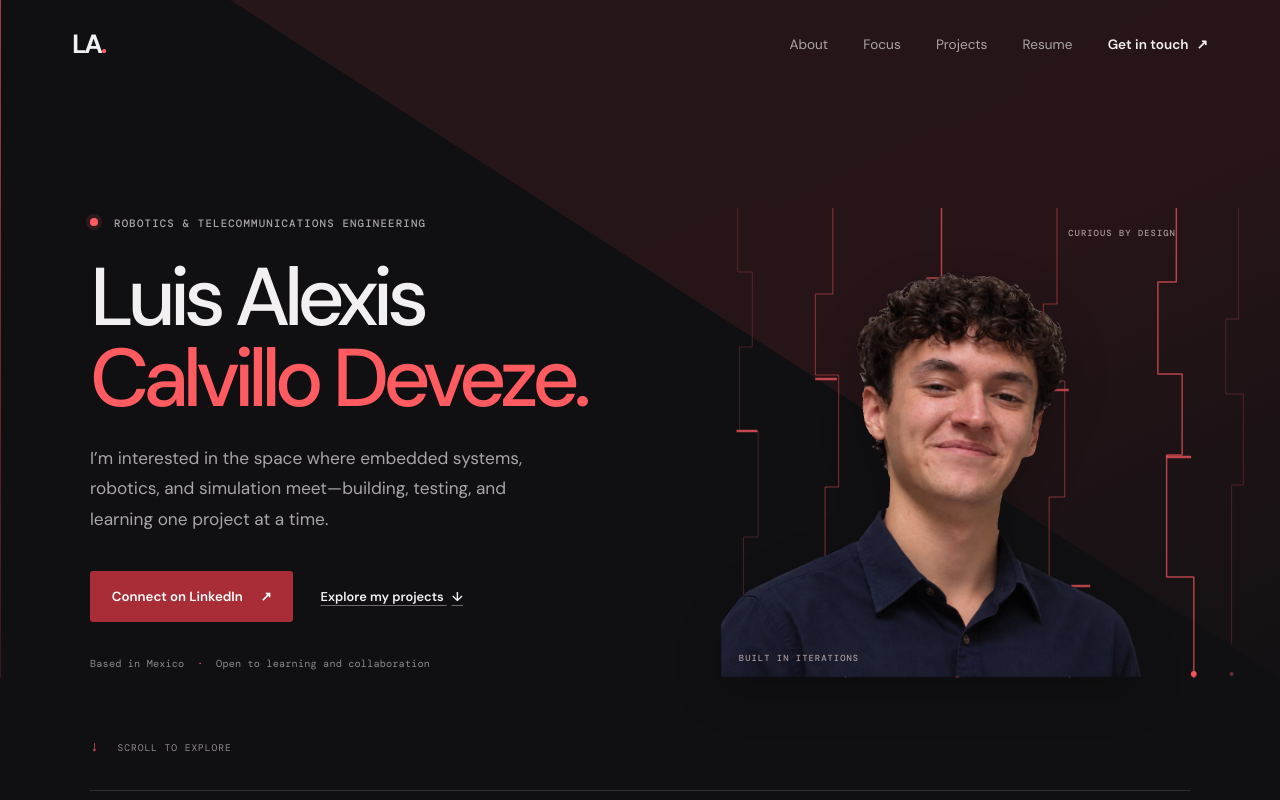
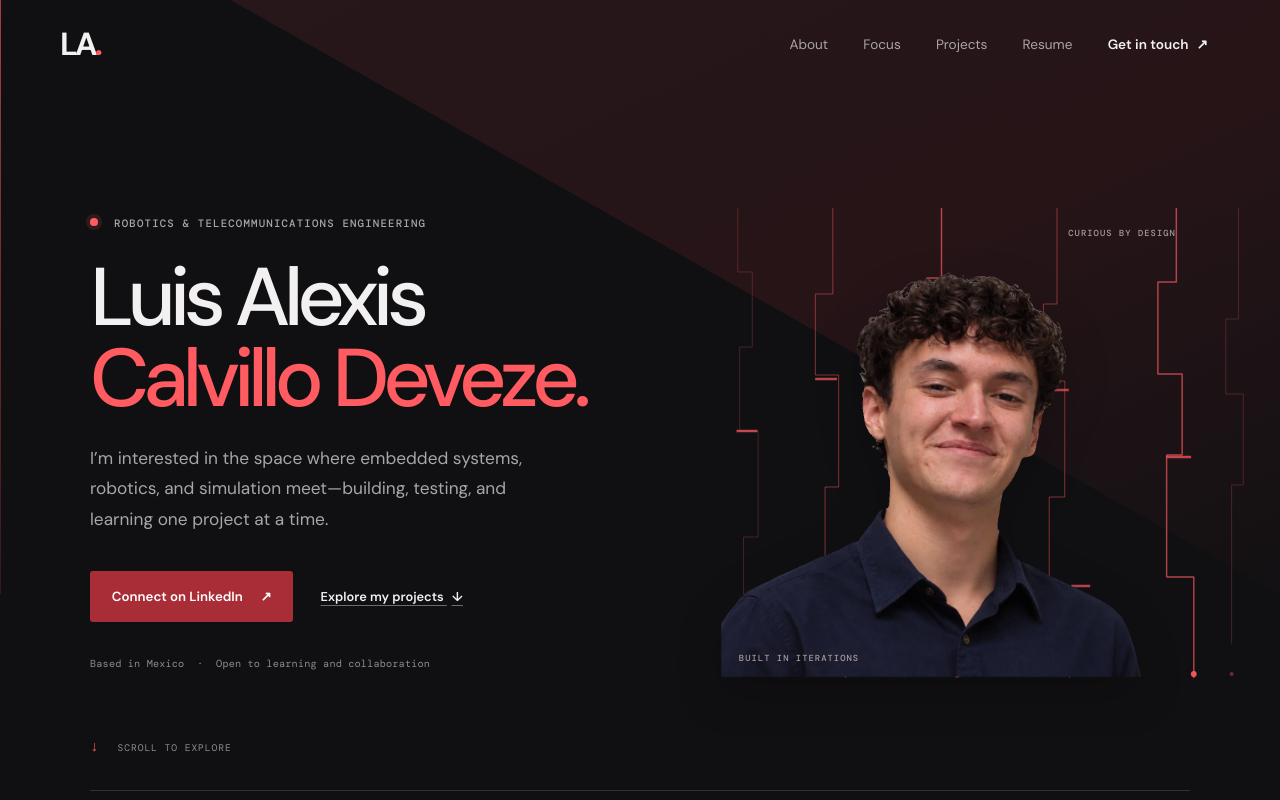
Before and after one commit to Alexis-c-d/alexis-portfolio, a plain HTML site: page index.html in a window 1280 px wide. Shown: the top 800 px of the page. Drawn offline with nearby package versions, Linux system fonts and the light colour scheme.

Commit message:
Align hero ramp with shirt collar

```diff
--- a/script.js
+++ b/script.js
@@ -30,7 +30,9 @@ const hero = document.querySelector(".hero");
 
 if (heroPortrait && pageRamp && hero) {
   const alignPageRamp = () => {
-    pageRamp.style.height = `${Math.ceil(heroPortrait.getBoundingClientRect().bottom + window.scrollY)}px`;
+    const portrait = heroPortrait.getBoundingClientRect();
+    const collarMidpoint = portrait.top + portrait.height * 0.82;
+    pageRamp.style.height = `${Math.ceil(collarMidpoint + window.scrollY)}px`;
   };
 
   alignPageRamp();
--- a/styles.css
+++ b/styles.css
@@ -25,6 +25,7 @@ a:focus-visible, button:focus-visible { outline: 3px solid var(--accent); outlin
 .page-ramp::after { position: absolute; inset: 0 auto 0 0; width: 1px; background: linear-gradient(180deg, #ff5b61a0, #a92d3740); content: ""; }
 .site-header { position: relative; z-index: 5; height: 5.5rem; max-width: 1280px; margin: auto; padding: 0 4.5rem; display: flex; justify-content: space-between; align-items: center; }
 .wordmark { font-size: 1.65rem; font-weight: 700; letter-spacing: -.09em; text-decoration: none; }
+.site-header .wordmark { margin-left: -.75rem; font-size: 2rem; }
 .wordmark span { color: var(--accent); }
 .site-nav { display: flex; align-items: center; gap: 2.2rem; }
 .site-nav a, .footer-link { color: var(--muted); font-size: .85rem; text-decoration: none; transition: color .2s ease; }
@@ -141,6 +142,7 @@ h1, h2, h3, p { margin-top: 0; }
 }
 @media (max-width: 760px) {
   .site-header { height: 4.7rem; padding-inline: 1.5rem; }
+  .site-header .wordmark { margin-left: -.4rem; font-size: 1.8rem; }
   .menu-toggle { z-index: 5; display: flex; align-items: center; gap: .7rem; padding: .6rem 0 .6rem .6rem; border: 0; background: transparent; color: var(--ink); font: 500 .75rem var(--sans); cursor: pointer; }
   .menu-icon { width: 1.2rem; display: grid; gap: 5px; }
   .menu-icon span { height: 1px; background: var(--ink); transition: transform .2s ease; }
```
